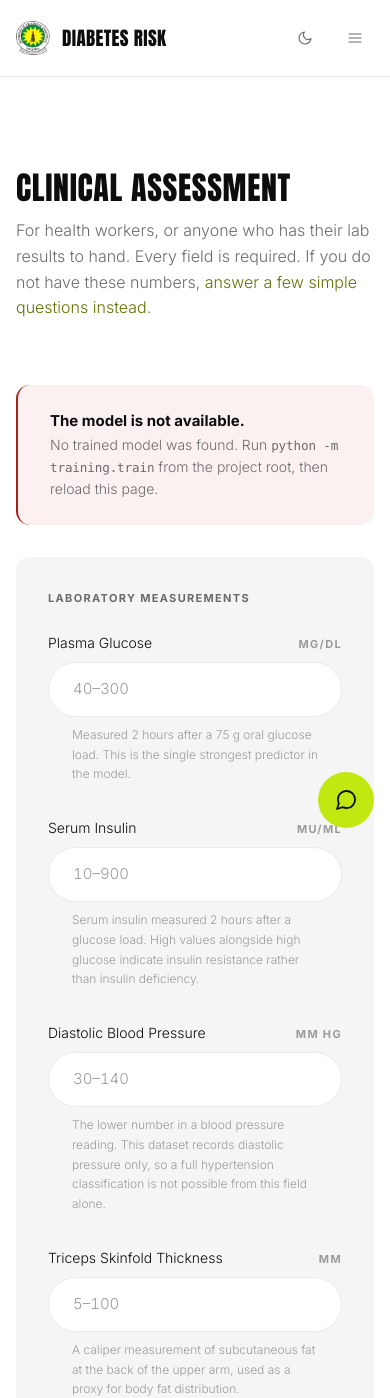
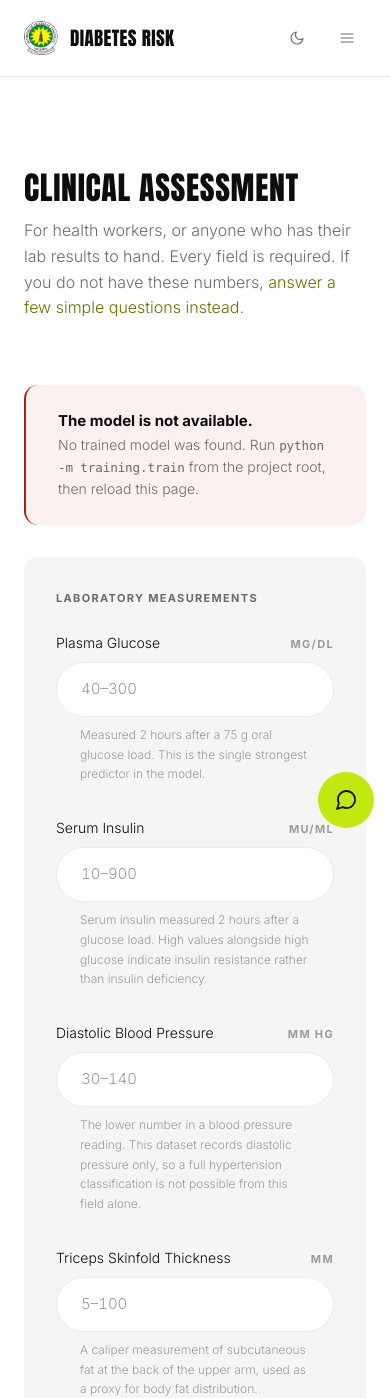
Before and after one commit to jonathan-ikpen/diabetes-prediction-app, a Flask app: page /assess in a window 390 px wide. Shown: the top 1398 px of the page. Run offline with Flask 3, Linux system fonts and the light colour scheme.

Commit message:
Increase mobile padding for better spacing

```diff
--- a/app/interface/static/css/design-system.css
+++ b/app/interface/static/css/design-system.css
@@ -379,7 +379,7 @@ code,
 /* Small screens get tighter gutters - 32px of padding on a 390px phone throws
    away a sixth of the width. */
 @media (max-width: 640px) {
-  .shell { padding-inline: var(--space-4); }
+  .shell { padding-inline: var(--space-5); }
 }
 
 /* Near-full-bleed. Used by the header, where the brand sits against the left
@@ -394,7 +394,7 @@ code,
 }
 
 @media (max-width: 640px) {
-  .shell--wide { padding-inline: var(--space-4); }
+  .shell--wide { padding-inline: var(--space-5); }
 }
 
 /* Vertical rhythm between major page sections. */
```
